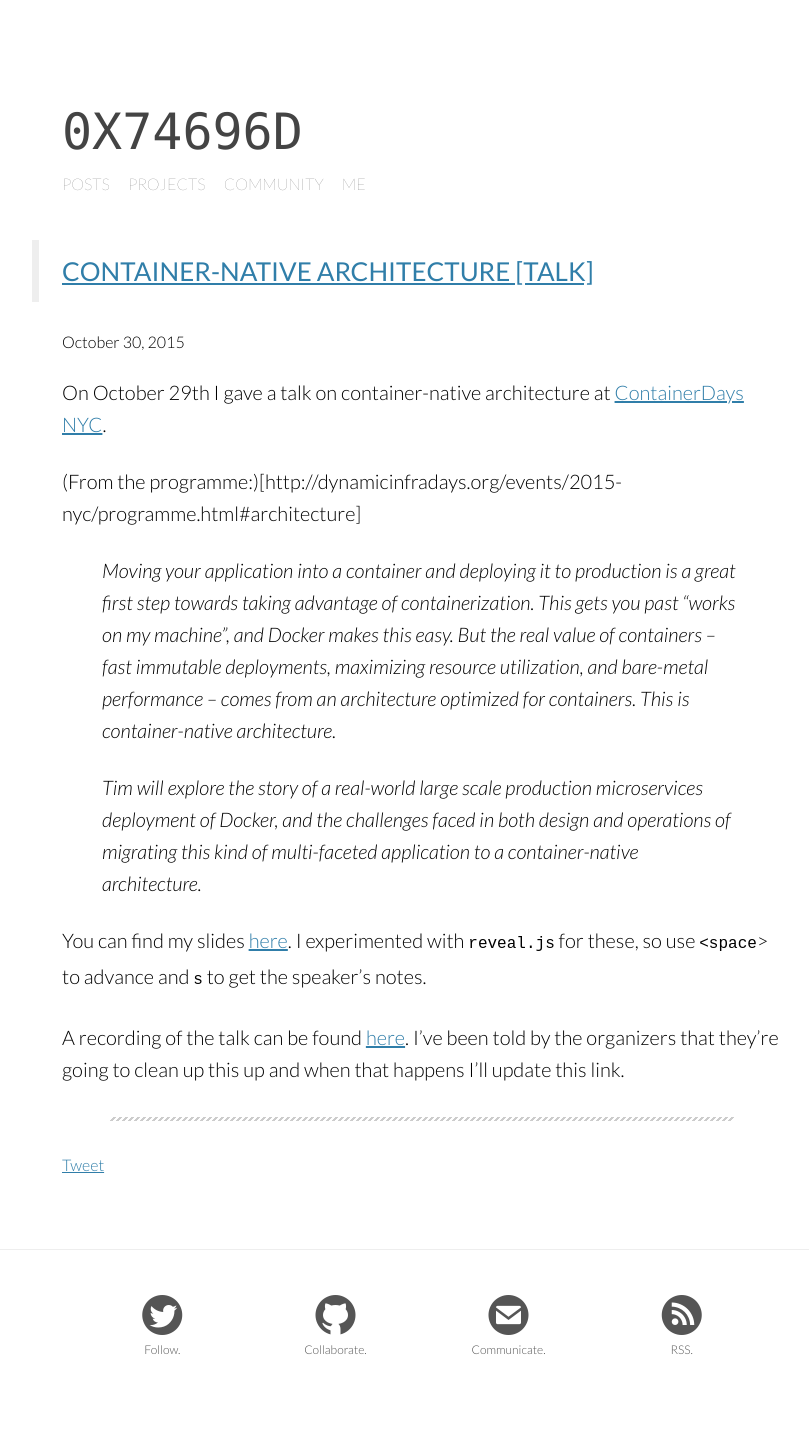
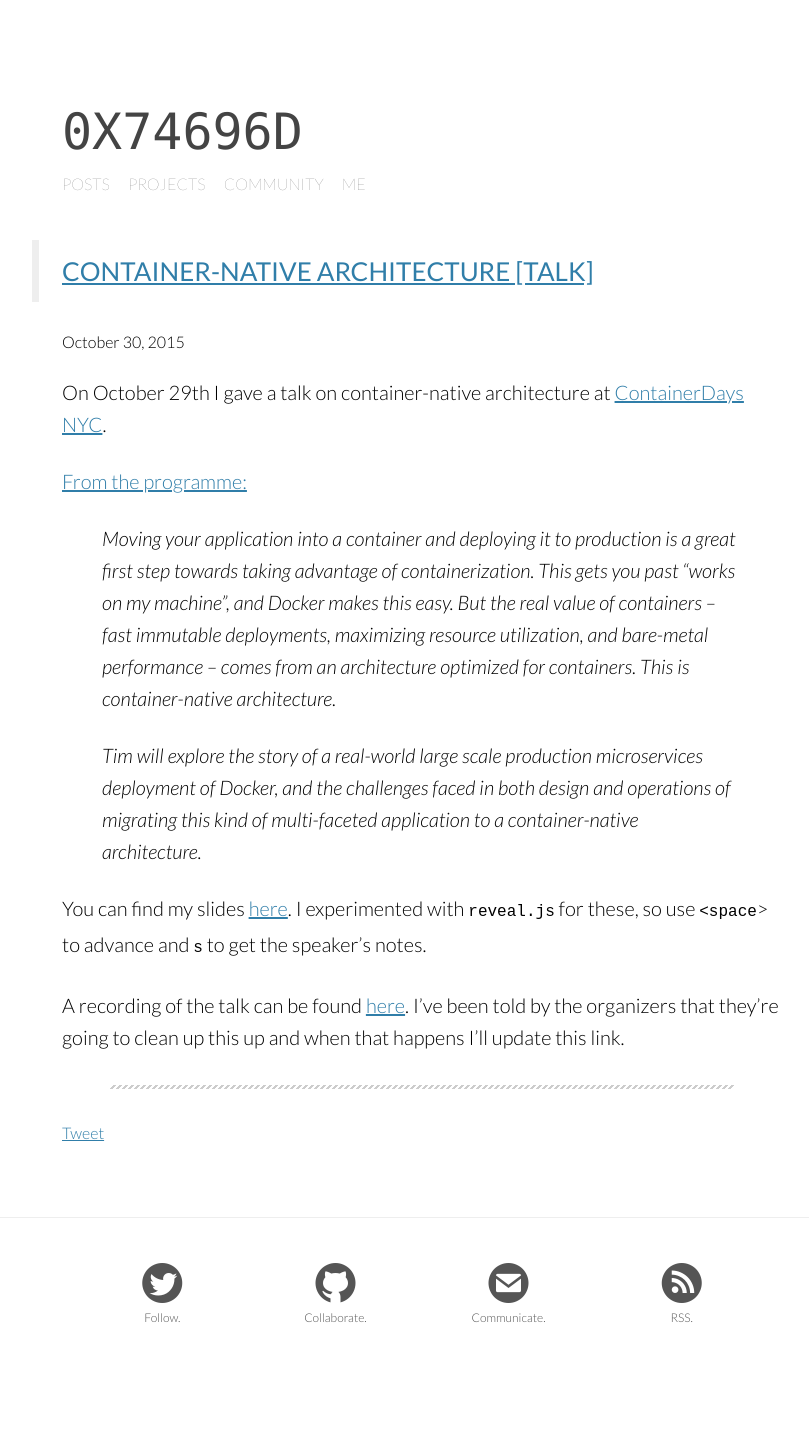
Before and after one commit to tgross/blog.0x74696d.com, a Jekyll site: the page built from _posts/2015-10-30-container-native-architecture-talk.md, in a window 1280 px wide. Shown: the whole page, without its empty margins (218-1027 px from the left). Built offline with Jekyll 4.4.1, drawn with Linux system fonts in a browser that asks for light colours; Markdown is read by kramdown in place of the engine named in the settings; comment, search, counter and statistics services are not loaded; after the commit the page ends 1413 px from its top, so only the background shows below that.

Commit message:
Fix links for container-native talk

```diff
--- a/_posts/2015-10-30-container-native-architecture.md
+++ b/_posts/2015-10-30-container-native-architecture-talk.md
@@ -6,7 +6,7 @@ category: Joyent, Docker
 
 On October 29th I gave a talk on container-native architecture at [ContainerDays NYC](http://dynamicinfradays.org/events/2015-nyc/).
 
-(From the programme:)[http://dynamicinfradays.org/events/2015-nyc/programme.html#architecture]
+[From the programme:](http://dynamicinfradays.org/events/2015-nyc/programme.html#architecture)
 
 >Moving your application into a container and deploying it to production is a great first step towards taking advantage of containerization. This gets you past "works on my machine", and Docker makes this easy. But the real value of containers -- fast immutable deployments, maximizing resource utilization, and bare-metal performance -- comes from an architecture optimized for containers. This is container-native architecture.
 
```
